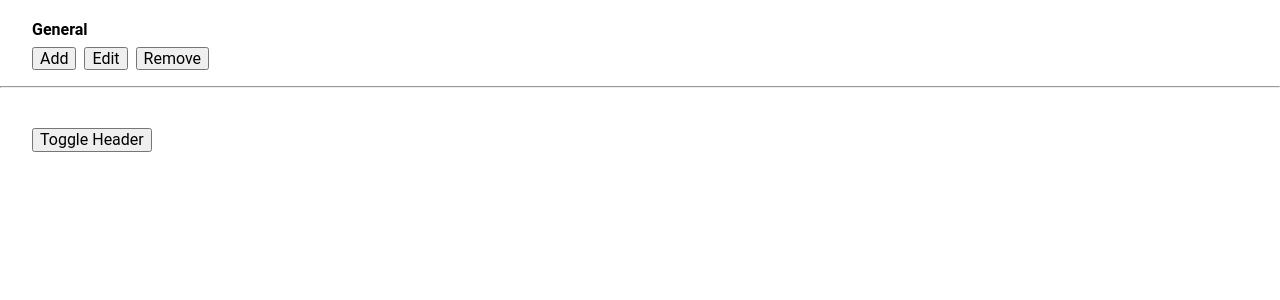
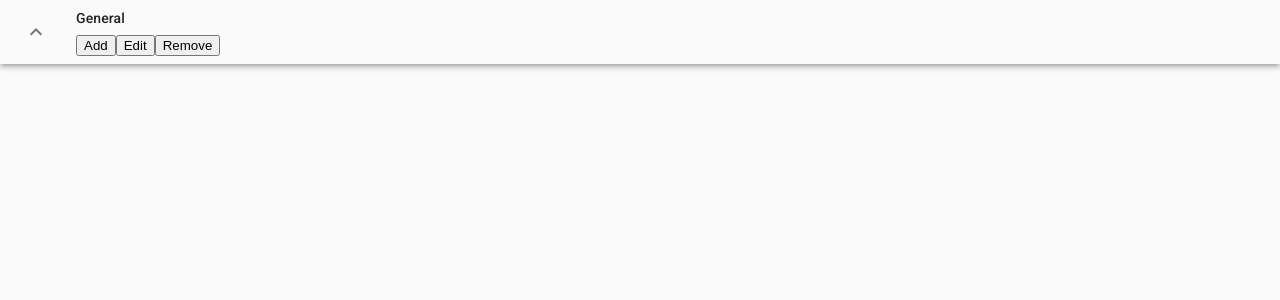
Before and after one commit to sitek94/collapsible-header, a React (Vite) app: page / in a window 1280 px wide. Shown: the top 300 px of the page. Built offline with nearby package versions, Linux system fonts and the light colour scheme.

Commit message:
use material-ui v4

```diff
--- a/package.json
+++ b/package.json
@@ -13,7 +13,11 @@
   },
   "prettier": "@sitek94/style-guide/prettier",
   "dependencies": {
-    "@headlessui/react": "^2.1.8",
+    "@emotion/react": "^11.13.3",
+    "@emotion/styled": "^11.13.0",
+    "@fontsource/roboto": "^5.1.0",
+    "@material-ui/core": "^4.12.4",
+    "@material-ui/icons": "^4.11.3",
     "react": "^18.3.1",
     "react-dom": "^18.3.1"
   },
--- a/src/app.css
+++ /dev/null
@@ -1,57 +0,0 @@
-:root {
-  --header-section-gap: 2rem;
-}
-
-html {
-  font-family: 'Roboto', sans-serif;
-}
-
-main {
-  padding: 2rem;
-}
-
-header {
-  display: flex;
-  gap: var(--header-section-gap);
-  padding: 0.5rem 2rem;
-}
-
-header > * {
-  position: relative;
-}
-
-header > *::after {
-  content: '';
-  position: absolute;
-  top: 0;
-  right: calc(-1 * var(--header-section-gap) / 2);
-  width: 1px;
-  height: 100%;
-  background-color: #ccc;
-}
-header > *:last-child::after {
-  display: none;
-}
-
-section .title {
-  font-size: 1rem;
-  font-weight: medium;
-  margin-bottom: 0.5rem;
-}
-
-section .items {
-  display: flex;
-  gap: 0.5rem;
-}
-
-.header-section-popover-panel {
-  margin-top: 5px;
-  background: #fff;
-  box-shadow: 0 0 10px rgba(0, 0, 0, 0.1);
-  border-radius: 5px;
-  border: 1px solid #ccc;
-  width: 100px;
-  padding: 0.5rem;
-  display: grid;
-  gap: 0.5rem;
-}
--- a/src/app.tsx
+++ b/src/app.tsx
@@ -1,13 +1,24 @@
-import './app.css'
-
+import {
+  AppBar,
+  Button,
+  ClickAwayListener,
+  IconButton,
+  MenuList,
+  Paper,
+  Popper,
+  Toolbar,
+  Typography,
+} from '@material-ui/core'
+import {KeyboardArrowDown, KeyboardArrowUp} from '@material-ui/icons'
 import {
   createContext,
   PropsWithChildren,
   useContext,
   useId,
+  useRef,
   useState,
 } from 'react'
-import {Popover, PopoverButton, PopoverPanel} from '@headlessui/react'
+import type React from 'react'
 
 export function App() {
   const [isHeaderCollapsed, setIsHeaderCollapsed] = useState(false)
@@ -16,19 +27,13 @@ export function App() {
 
   return (
     <>
-      <Header isCollapsed={isHeaderCollapsed}>
+      <Header isCollapsed={isHeaderCollapsed} toggle={toggleHeader}>
         <HeaderSection title="General">
           <button>Add</button>
           <button>Edit</button>
           <button>Remove</button>
         </HeaderSection>
       </Header>
-
-      <hr />
-
-      <main>
-        <button onClick={toggleHeader}>Toggle Header</button>
-      </main>
     </>
   )
 }
@@ -40,10 +45,22 @@ const HeaderContext = createContext({
 const Header = ({
   children,
   isCollapsed = false,
-}: PropsWithChildren & {isCollapsed: boolean}) => {
+  toggle,
+}: PropsWithChildren & {isCollapsed: boolean; toggle: () => void}) => {
   return (
     <HeaderContext.Provider value={{isCollapsed}}>
-      <header>{children}</header>
+      <AppBar position="static" color="transparent">
+        <Toolbar>
+          <IconButton
+            edge="start"
+            style={{marginRight: '1rem '}}
+            onClick={toggle}
+          >
+            {isCollapsed ? <KeyboardArrowDown /> : <KeyboardArrowUp />}
+          </IconButton>
+          {children}
+        </Toolbar>
+      </AppBar>
     </HeaderContext.Provider>
   )
 }
@@ -57,24 +74,73 @@ const HeaderSection = ({
   children,
 }: PropsWithChildren & {title: string}) => {
   const titleId = useId()
+  const panelId = useId()
   const {isCollapsed} = useHeaderContext()
+
+  const [open, setOpen] = useState(false)
+  const anchorRef = useRef<HTMLButtonElement>(null)
+
+  const handleToggle = () => {
+    setOpen(prevOpen => !prevOpen)
+  }
+
+  const handleClose = (event: React.MouseEvent<Document, MouseEvent>) => {
+    if (
+      anchorRef.current &&
+      anchorRef.current.contains(event.target as HTMLElement)
+    ) {
+      return
+    }
+
+    setOpen(false)
+  }
+
+  function handleListKeyDown(event: React.KeyboardEvent) {
+    if (event.key === 'Tab') {
+      event.preventDefault()
+      setOpen(false)
+    }
+  }
 
   if (isCollapsed) {
     return (
-      <Popover>
-        <PopoverButton>{title}</PopoverButton>
-        <PopoverPanel anchor="bottom" className="header-section-popover-panel">
-          {children}
-        </PopoverPanel>
-      </Popover>
+      <div>
+        <Button
+          ref={anchorRef}
+          aria-controls={open ? panelId : undefined}
+          aria-haspopup="true"
+          onClick={handleToggle}
+        >
+          {title}
+        </Button>
+
+        <Popper
+          open={open}
+          anchorEl={anchorRef.current}
+          role={undefined}
+          disablePortal
+        >
+          <Paper>
+            <ClickAwayListener onClickAway={handleClose}>
+              <MenuList
+                autoFocusItem={open}
+                id="menu-list-grow"
+                onKeyDown={handleListKeyDown}
+              >
+                {children}
+              </MenuList>
+            </ClickAwayListener>
+          </Paper>
+        </Popper>
+      </div>
     )
   }
 
   return (
     <section aria-labelledby={titleId}>
-      <h2 id={titleId} className="title">
+      <Typography component="h2" variant="subtitle2" id={titleId} gutterBottom>
         {title}
-      </h2>
+      </Typography>
       <div className="items">{children}</div>
     </section>
   )
--- a/src/index.css
+++ /dev/null
@@ -1,91 +0,0 @@
-/* Box sizing rules */
-*,
-*::before,
-*::after {
-  box-sizing: border-box;
-}
-
-/* Prevent font size inflation */
-html {
-  -moz-text-size-adjust: none;
-  -webkit-text-size-adjust: none;
-  text-size-adjust: none;
-}
-
-/* Remove default margin in favour of better control in authored CSS */
-body,
-h1,
-h2,
-h3,
-h4,
-p,
-figure,
-blockquote,
-dl,
-dd {
-  margin-block-end: 0;
-}
-
-/* Remove list styles on ul, ol elements with a list role, which suggests default styling will be removed */
-ul[role='list'],
-ol[role='list'] {
-  list-style: none;
-}
-
-/* Set core body defaults */
-body {
-  min-height: 100vh;
-  line-height: 1.5;
-  margin: 0;
-}
-
-/* Set shorter line heights on headings and interactive elements */
-h1,
-h2,
-h3,
-h4,
-button,
-input,
-label {
-  line-height: 1.1;
-}
-
-/* Balance text wrapping on headings */
-h1,
-h2,
-h3,
-h4 {
-  text-wrap: balance;
-}
-
-/* A elements that don't have a class get default styles */
-a:not([class]) {
-  text-decoration-skip-ink: auto;
-  color: currentColor;
-}
-
-/* Make images easier to work with */
-img,
-picture {
-  max-width: 100%;
-  display: block;
-}
-
-/* Inherit fonts for inputs and buttons */
-input,
-button,
-textarea,
-select {
-  font-family: inherit;
-  font-size: inherit;
-}
-
-/* Make sure textareas without a rows attribute are not tiny */
-textarea:not([rows]) {
-  min-height: 10em;
-}
-
-/* Anything that has been anchored to should have extra scroll margin */
-:target {
-  scroll-margin-block: 5ex;
-}
--- a/src/main.tsx
+++ b/src/main.tsx
@@ -1,12 +1,16 @@
-import './index.css'
+import '@fontsource/roboto/300.css'
+import '@fontsource/roboto/400.css'
+import '@fontsource/roboto/500.css'
+import '@fontsource/roboto/700.css'
 
-import React from 'react'
 import ReactDOM from 'react-dom/client'
+import CssBaseline from '@material-ui/core/CssBaseline'
 
 import {App} from './app.tsx'
 
 ReactDOM.createRoot(document.getElementById('root')!).render(
-  <React.StrictMode>
+  <>
+    <CssBaseline />
     <App />
-  </React.StrictMode>,
+  </>,
 )
```
